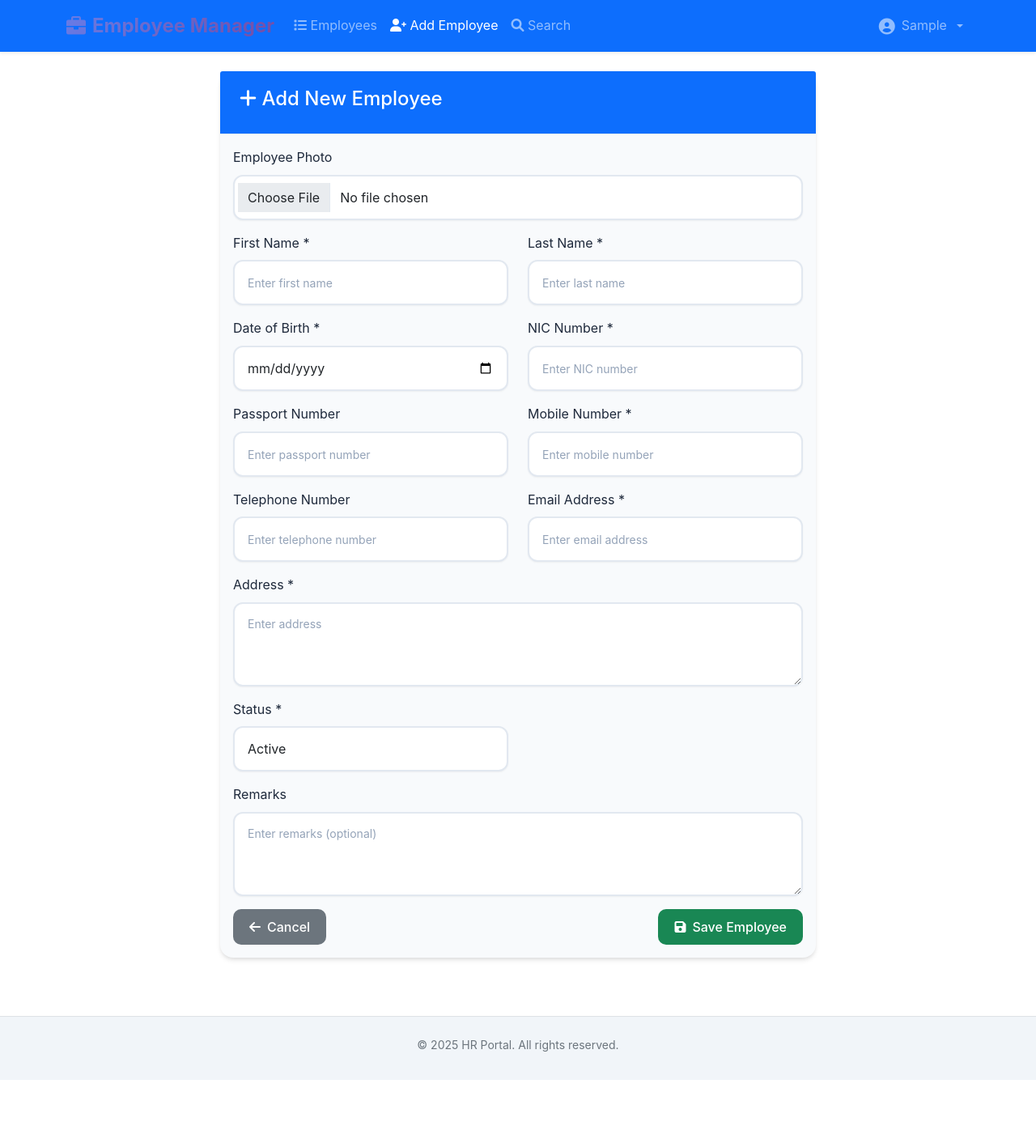
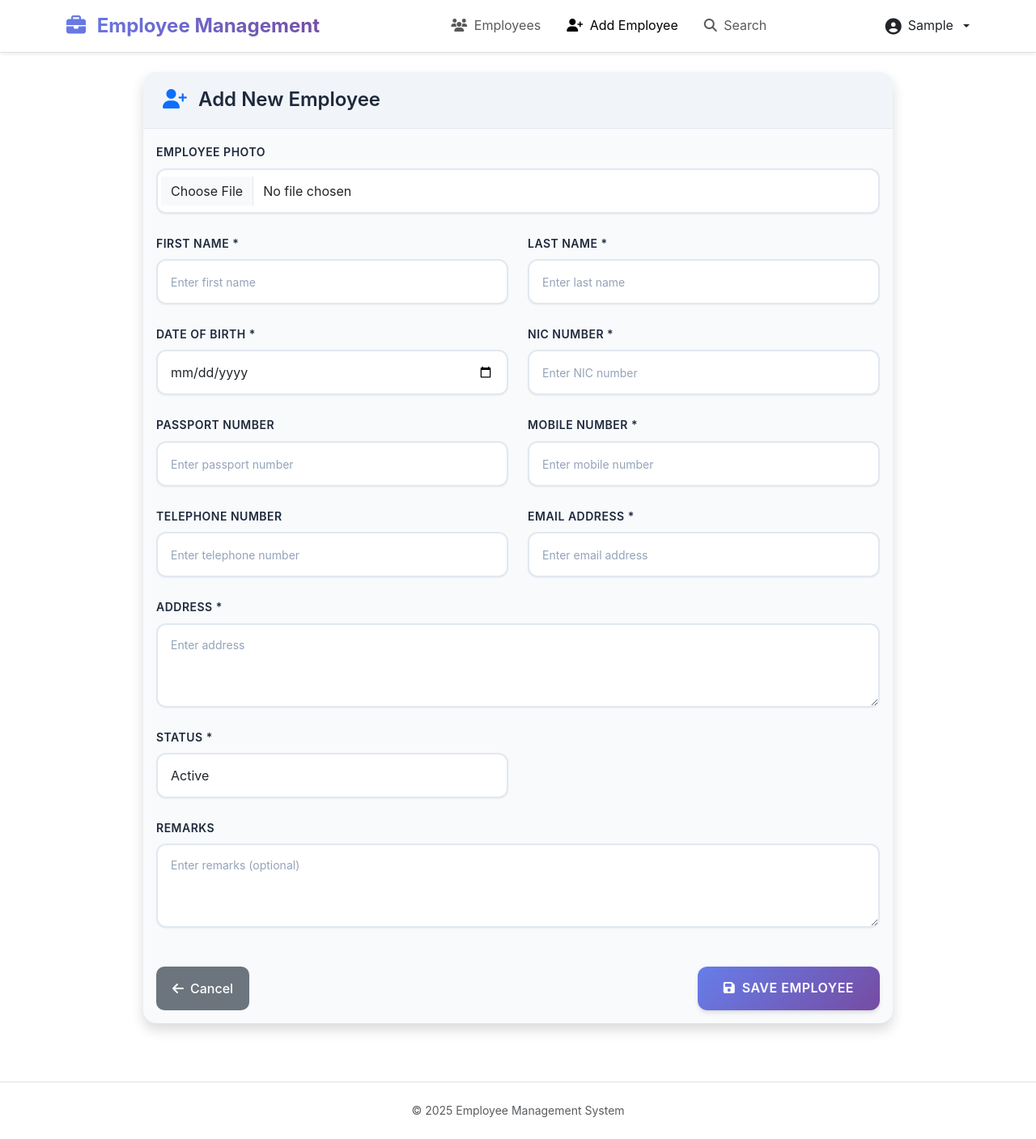
Before and after one commit to ribnuu/CRUD, a Django app: page /employees/add/ in a window 1280 px wide. Shown: the whole page at 81% size. Before the commit the page ends 1334 px from the top, so only its background shows below. Run offline with Django 5.2, Linux system fonts and the light colour scheme; the visitor is signed in with stand-in values (Sample User, id 1); some libraries are stand-ins or nearby versions.

Commit message:
Redesign employee templates for improved UI/UX
Refactored all employee-related templates to enhance visual consistency, modernize layout, and improve usability. Updated tables, forms, and cards with better spacing, color, and button styles. Added employee image assets for sample data. Cleaned up base.html navigation and footer, and removed unnecessary comments and legacy code from templates.

```diff
--- a/employee_management/employees/templates/employees/employee_form.html
+++ b/employee_management/employees/templates/employees/employee_form.html
@@ -1,4 +1,3 @@
-<!-- employees/templates/employees/employee_form.html -->
 {% extends 'base.html' %}
 {% load bootstrap4 %}
 
@@ -8,141 +7,150 @@
 
 {% block content %}
 <div class="row">
-    <div class="col-md-8 offset-md-2">
-        <div class="card">
-            <div class="card-header bg-primary text-white">
-                <h4>
+    <div class="col-md-10 offset-md-1">
+        <div class="card shadow login-card">
+            <div class="card-header d-flex align-items-center justify-content-between">
+                <h4 class="login-title mb-0">
                     {% if object %}
-                        <i class="fas fa-edit"></i> Edit Employee - {{ object.get_full_name }}
+                        <i class="fas fa-edit me-2 text-primary"></i> Edit Employee - {{ object.get_full_name }}
                     {% else %}
-                        <i class="fas fa-plus"></i> Add New Employee
+                        <i class="fas fa-user-plus me-2 text-primary"></i> Add New Employee
                     {% endif %}
                 </h4>
             </div>
-            <div class="card-body">
+            <div class="card-body form-group-modern">
                 <form method="post" enctype="multipart/form-data">
                     {% csrf_token %}
 
                     {% if form.non_field_errors %}
-                        <div class="alert alert-danger">
-                            {{ form.non_field_errors }}
+                        <div class="alert alert-modern mb-4">
+                            <div class="alert-icon">
+                                <i class="fas fa-exclamation"></i>
+                            </div>
+                            <div class="alert-content">
+                                <strong>Error!</strong>
+                                <p>{{ form.non_field_errors }}</p>
+                            </div>
                         </div>
                     {% endif %}
 
                     <div class="row">
                         <!-- Employee Image -->
-                        <div class="col-md-12 mb-3">
+                        <div class="col-md-12 mb-4">
                             <label class="form-label">Employee Photo</label>
                             {% if object.employee_image %}
-                                <div class="mb-2">
-                                    <img src="{{ object.employee_image.url }}" alt="Current Photo" class="img-thumbnail" style="max-width: 150px;">
+                                <div class="mb-3">
+                                    <img src="{{ object.employee_image.url }}" alt="Current Photo" class="image-preview">
                                 </div>
                             {% endif %}
                             {{ form.employee_image }}
                             {% if form.employee_image.errors %}
-                                <div class="text-danger">{{ form.employee_image.errors }}</div>
+                                <div class="text-danger mt-1">{{ form.employee_image.errors }}</div>
                             {% endif %}
                         </div>
 
                         <!-- Personal Information -->
-                        <div class="col-md-6 mb-3">
+                        <div class="col-md-6 mb-4">
                             <label class="form-label">First Name *</label>
                             {{ form.first_name }}
                             {% if form.first_name.errors %}
-                                <div class="text-danger">{{ form.first_name.errors }}</div>
+                                <div class="text-danger mt-1">{{ form.first_name.errors }}</div>
                             {% endif %}
                         </div>
 
-                        <div class="col-md-6 mb-3">
+                        <div class="col-md-6 mb-4">
                             <label class="form-label">Last Name *</label>
                             {{ form.last_name }}
                             {% if form.last_name.errors %}
-                                <div class="text-danger">{{ form.last_name.errors }}</div>
+                                <div class="text-danger mt-1">{{ form.last_name.errors }}</div>
                             {% endif %}
                         </div>
 
-                        <div class="col-md-6 mb-3">
+                        <div class="col-md-6 mb-4">
                             <label class="form-label">Date of Birth *</label>
                             {{ form.dob }}
                             {% if form.dob.errors %}
-                                <div class="text-danger">{{ form.dob.errors }}</div>
+                                <div class="text-danger mt-1">{{ form.dob.errors }}</div>
                             {% endif %}
                         </div>
 
-                        <div class="col-md-6 mb-3">
+                        <div class="col-md-6 mb-4">
                             <label class="form-label">NIC Number *</label>
                             {{ form.nic }}
                             {% if form.nic.errors %}
-                                <div class="text-danger">{{ form.nic.errors }}</div>
+                                <div class="text-danger mt-1">{{ form.nic.errors }}</div>
                             {% endif %}
                         </div>
 
-                        <div class="col-md-6 mb-3">
+                        <div class="col-md-6 mb-4">
                             <label class="form-label">Passport Number</label>
                             {{ form.passport }}
                             {% if form.passport.errors %}
-                                <div class="text-danger">{{ form.passport.errors }}</div>
+                                <div class="text-danger mt-1">{{ form.passport.errors }}</div>
                             {% endif %}
                         </div>
 
                         <!-- Contact Information -->
-                        <div class="col-md-6 mb-3">
+                        <div class="col-md-6 mb-4">
                             <label class="form-label">Mobile Number *</label>
                             {{ form.mobile }}
                             {% if form.mobile.errors %}
-                                <div class="text-danger">{{ form.mobile.errors }}</div>
+                                <div class="text-danger mt-1">{{ form.mobile.errors }}</div>
                             {% endif %}
                         </div>
 
-                        <div class="col-md-6 mb-3">
+                        <div class="col-md-6 mb-4">
                             <label class="form-label">Telephone Number</label>
                             {{ form.telephone }}
                             {% if form.telephone.errors %}
-                                <div class="text-danger">{{ form.telephone.errors }}</div>
+                                <div class="text-danger mt-1">{{ form.telephone.errors }}</div>
                             {% endif %}
                         </div>
 
-                        <div class="col-md-6 mb-3">
+                        <div class="col-md-6 mb-4">
                             <label class="form-label">Email Address *</label>
                             {{ form.email }}
                             {% if form.email.errors %}
-                                <div class="text-danger">{{ form.email.errors }}</div>
+                                <div class="text-danger mt-1">{{ form.email.errors }}</div>
                             {% endif %}
                         </div>
 
-                        <div class="col-md-12 mb-3">
+                        <div class="col-md-12 mb-4">
                             <label class="form-label">Address *</label>
                             {{ form.address }}
                             {% if form.address.errors %}
-                                <div class="text-danger">{{ form.address.errors }}</div>
+                                <div class="text-danger mt-1">{{ form.address.errors }}</div>
                             {% endif %}
                         </div>
 
                         <!-- Status and Remarks -->
-                        <div class="col-md-6 mb-3">
+                        <div class="col-md-6 mb-4">
                             <label class="form-label">Status *</label>
                             {{ form.status }}
                             {% if form.status.errors %}
-                                <div class="text-danger">{{ form.status.errors }}</div>
+                                <div class="text-danger mt-1">{{ form.status.errors }}</div>
                             {% endif %}
                         </div>
 
-                        <div class="col-md-12 mb-3">
+                        <div class="col-md-12 mb-4">
                             <label class="form-label">Remarks</label>
                             {{ form.remarks }}
                             {% if form.remarks.errors %}
-                                <div class="text-danger">{{ form.remarks.errors }}</div>
+                                <div class="text-danger mt-1">{{ form.remarks.errors }}</div>
                             {% endif %}
                         </div>
                     </div>
 
-                    <div class="d-flex justify-content-between">
+                    <!-- Submit Buttons -->
+                    <div class="d-flex justify-content-between mt-4">
                         <a href="{% url 'employee_list' %}" class="btn btn-secondary">
                             <i class="fas fa-arrow-left"></i> Cancel
                         </a>
-                        <button type="submit" class="btn btn-success">
-                            <i class="fas fa-save"></i>
-                            {% if object %}Update Employee{% else %}Save Employee{% endif %}
+                        <button type="submit" class="btn-modern">
+                            <span class="btn-text">
+                                <i class="fas fa-save me-1"></i>
+                                {% if object %}Update Employee{% else %}Save Employee{% endif %}
+                            </span>
                         </button>
                     </div>
                 </form>
--- a/employee_management/static/js/main.js
+++ b/employee_management/static/js/main.js
@@ -1,4 +1,3 @@
-// static/js/main.js
 document.addEventListener('DOMContentLoaded', function() {
     // Auto-hide alerts after 5 seconds
     const alerts = document.querySelectorAll('.alert:not(.alert-permanent)');
--- a/employee_management/templates/base.html
+++ b/employee_management/templates/base.html
@@ -2,109 +2,99 @@
 <html lang="en">
 <head>
     <meta charset="UTF-8">
-    <meta name="viewport" content="width=device-width, initial-scale=1.0">
     <title>{% block title %}Employee Management System{% endblock %}</title>
+    <meta name="viewport" content="width=device-width, initial-scale=1">
 
-    <!-- Bootstrap 5 CSS -->
-    <link href="https://cdn.jsdelivr.net/npm/bootstrap@5.1.3/dist/css/bootstrap.min.css" rel="stylesheet">
+    <!-- Bootstrap -->
+    <link href="https://cdn.jsdelivr.net/npm/bootstrap@5.3.0/dist/css/bootstrap.min.css" rel="stylesheet">
 
-    <!-- Font Awesome Icons -->
-    <link href="https://cdnjs.cloudflare.com/ajax/libs/font-awesome/6.0.0/css/all.min.css" rel="stylesheet">
+    <!-- Font Awesome -->
+    <link href="https://cdnjs.cloudflare.com/ajax/libs/font-awesome/6.4.0/css/all.min.css" rel="stylesheet">
 
     <!-- Custom CSS -->
     {% load static %}
-    <link href="{% static 'css/custom.css' %}" rel="stylesheet">
+    <link rel="stylesheet" href="{% static 'css/custom.css' %}">
 </head>
-<body>
+<body class="bg-white text-dark">
 
-    <!-- Navigation Bar -->
+    <!-- Navbar -->
     {% if user.is_authenticated %}
-    <nav class="navbar navbar-expand-lg navbar-dark bg-primary shadow-sm py-2">
+    <nav class="navbar navbar-expand-lg navbar-light bg-white shadow-sm border-bottom py-2">
         <div class="container">
-            <a class="navbar-brand d-flex align-items-center gap-2" href="{% url 'employee_list' %}">
-                <i class="fas fa-briefcase"></i>
-                <span>Employee Manager</span>
+            <a class="navbar-brand" href="{% url 'employee_list' %}">
+                <i class="fas fa-briefcase me-2"></i>
+                Employee Management
             </a>
             <button class="navbar-toggler" type="button" data-bs-toggle="collapse" data-bs-target="#navbarNav">
                 <span class="navbar-toggler-icon"></span>
             </button>
 
-            <div class="collapse navbar-collapse" id="navbarNav">
-                <ul class="navbar-nav me-auto mb-2 mb-lg-0">
+            <div class="collapse navbar-collapse justify-content-center" id="navbarNav">
+                <ul class="navbar-nav gap-3">
                     <li class="nav-item">
                         <a class="nav-link{% if request.resolver_match.url_name == 'employee_list' %} active{% endif %}" href="{% url 'employee_list' %}">
-                            <i class="fas fa-list"></i> Employees
+                            <i class="fas fa-users me-1"></i> Employees
                         </a>
                     </li>
                     <li class="nav-item">
                         <a class="nav-link{% if request.resolver_match.url_name == 'employee_add' %} active{% endif %}" href="{% url 'employee_add' %}">
-                            <i class="fas fa-user-plus"></i> Add Employee
+                            <i class="fas fa-user-plus me-1"></i> Add Employee
                         </a>
                     </li>
                     <li class="nav-item">
                         <a class="nav-link{% if request.resolver_match.url_name == 'employee_search' %} active{% endif %}" href="{% url 'employee_search' %}">
-                            <i class="fas fa-search"></i> Search
+                            <i class="fas fa-search me-1"></i> Search
                         </a>
                     </li>
                 </ul>
+            </div>
 
-                <ul class="navbar-nav ms-auto">
-                    <li class="nav-item dropdown">
-                        <a class="nav-link dropdown-toggle d-flex align-items-center gap-2" href="#" id="navbarDropdown" role="button" data-bs-toggle="dropdown" aria-expanded="false">
+            <div class="d-flex align-items-center ms-auto">
+                <div class="dropdown">
+                    <a class="nav-link dropdown-toggle d-flex align-items-center gap-2" href="#" role="button" data-bs-toggle="dropdown">
                         <i class="fas fa-user-circle fa-lg"></i>
-                            <span class="fw-semibold text-capitalize">{{ user.username }}</span>
+                        {{ user.username|title }}
                     </a>
-                        <ul class="dropdown-menu dropdown-menu-end shadow" aria-labelledby="navbarDropdown">
+                    <ul class="dropdown-menu dropdown-menu-end shadow-sm">
                         <li>
                             <form method="post" action="{% url 'logout' %}" class="px-3 py-1">
                                 {% csrf_token %}
-                                    <button type="submit" class="dropdown-item text-danger d-flex align-items-center gap-2 fw-semibold">
-                                        <i class="fas fa-sign-out-alt"></i> Logout
+                                <button type="submit" class="dropdown-item text-danger fw-semibold">
+                                    <i class="fas fa-sign-out-alt me-1"></i> Logout
                                 </button>
                             </form>
                         </li>
                     </ul>
-                    </li>
-                </ul>
+                </div>
             </div>
         </div>
     </nav>
     {% endif %}
 
-    <!-- Main Content Wrapper -->
+    <!-- Main content -->
     <main class="container mt-4">
-        <!-- Alerts -->
         {% if messages %}
             {% for message in messages %}
                 <div class="alert alert-{{ message.tags }} alert-dismissible fade show shadow-sm" role="alert">
                     {{ message }}
-                    <button type="button" class="btn-close" data-bs-dismiss="alert" aria-label="Close"></button>
+                    <button type="button" class="btn-close" data-bs-dismiss="alert"></button>
                 </div>
             {% endfor %}
         {% endif %}
 
-        <!-- Main Page Content -->
         {% block content %}
         {% endblock %}
     </main>
 
     <!-- Footer -->
-    {% block footer %}
-    <footer class="mt-5 border-top pt-4 text-center">
-        <div class="container">
-            <p class="text-muted small mb-0">
-                &copy; {{ year|default:2025 }} HR Portal. All rights reserved.
-            </p>
+    <footer class="text-center mt-5 py-4 border-top bg-white">
+        <div class="container text-muted small">
+            &copy; {{ year|default:2025 }} Employee Management System
         </div>
     </footer>
-    {% endblock footer %}
 
-    <!-- Bootstrap JS Bundle -->
-    <script src="https://cdn.jsdelivr.net/npm/bootstrap@5.1.3/dist/js/bootstrap.bundle.min.js"></script>
-
-    <!-- Main JS -->
-    <script src="{% static 'js/main.js' %}"></script>
-
+    <!-- Scripts -->
+    <script src="https://cdn.jsdelivr.net/npm/bootstrap@5.3.0/dist/js/bootstrap.bundle.min.js"></script>
     {% block extra_scripts %}{% endblock %}
 </body>
 </html>
```
Also changed, not shown: employee_management/employees/templates/employees/employee_confirm_delete.html (+42 -36 lines), employee_management/employees/templates/employees/employee_detail.html (+49 -43 lines), employee_management/employees/templates/employees/employee_list.html (+26 -26 lines), employee_management/employees/templates/employees/employee_search.html (+36 -33 lines), employee_management/media/employee_images/mike.jpg (added), employee_management/media/employee_images/mike_NFpgAaM.jpg (added), 2 other files. Lines whose indentation alone changed are shown as unchanged.
